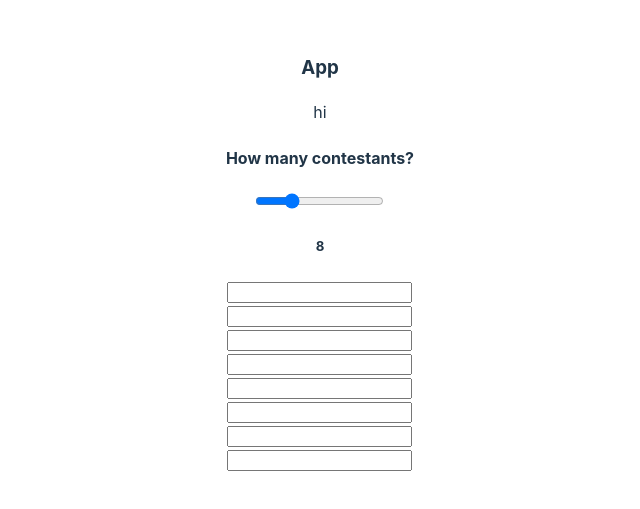
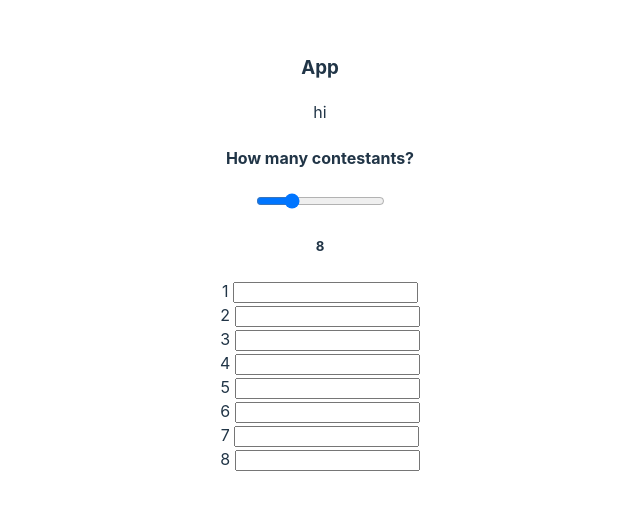
Before and after one commit to harrisimon/bracketeer, a React (Vite) app: page / in a window 1280 px wide. Shown: the part 147-656 px from the top of the page, without its empty margins (320-960 px from the left). Built offline with nearby package versions, Linux system fonts and the light colour scheme.

Commit message:
adjusted inputs to use slider to generate state and map inputs

```diff
--- a/src/client/components/Input.tsx
+++ b/src/client/components/Input.tsx
@@ -2,7 +2,7 @@ import { useState, useEffect } from "react"
 import Slider from "./Slider"
 import InputsArray from "./InputsArray"
 import Contestants from "./Contestants"
-import DraggableList from 'react-draggable-list';
+
 
 // a submit button could send the contestants array to a separate view for seed-ordering, or straight to the create tournament api if already ordered (or if user doesn't care about order)
 
@@ -21,11 +21,12 @@ const Input = () => {
     <div>
       <div>hi</div>
       <Slider sliderVal={sliderVal} setSliderVal={setSliderVal} />
-      <InputsArray
+      {/* <InputsArray
         contestants={contestants}
         setContestants={setContestants}
         sliderVal={sliderVal}
-      />
+      /> */}
+      <Contestants contestants={contestants} setContestants={setContestants} />
     </div>
   );
 };
```
